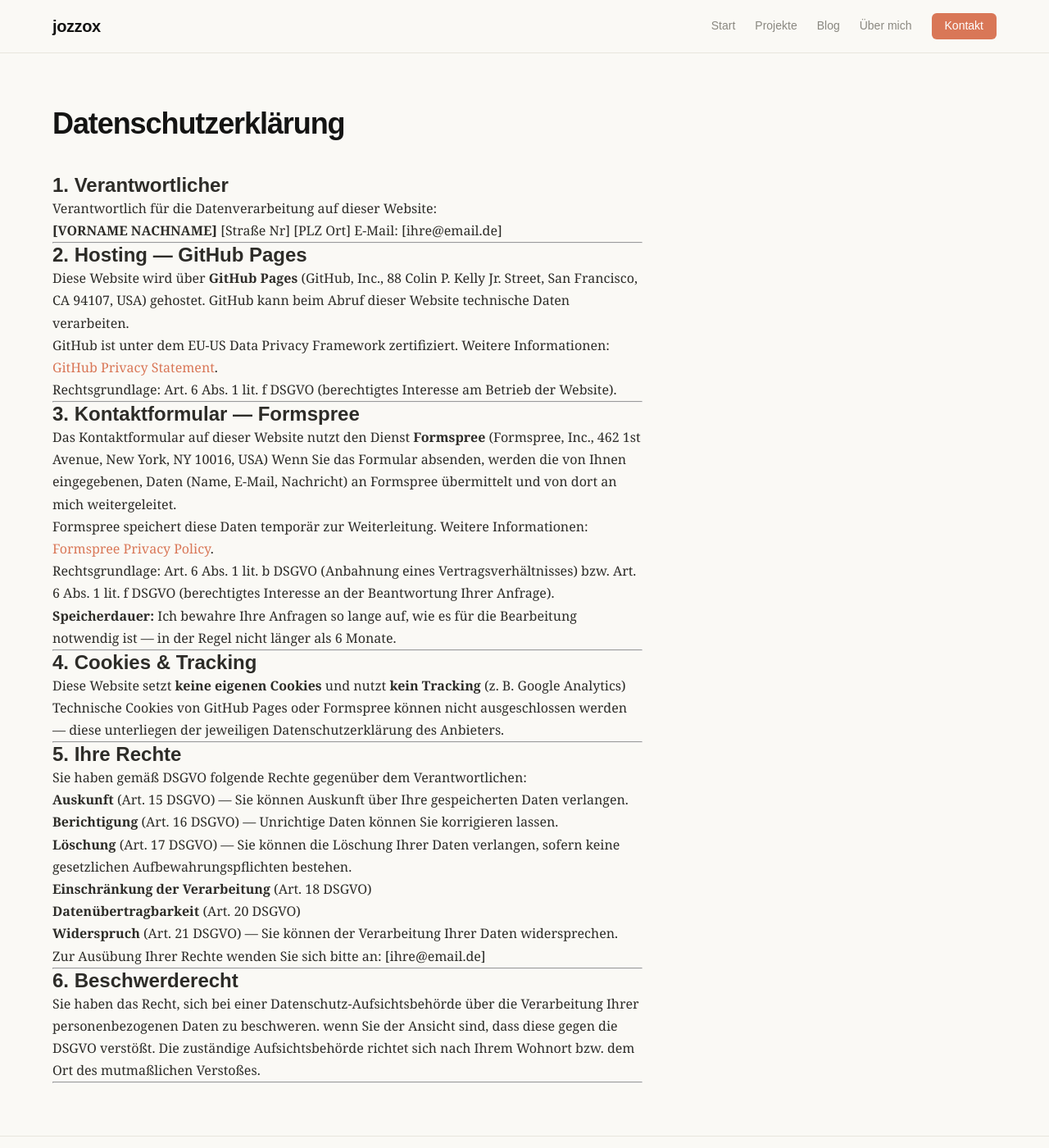
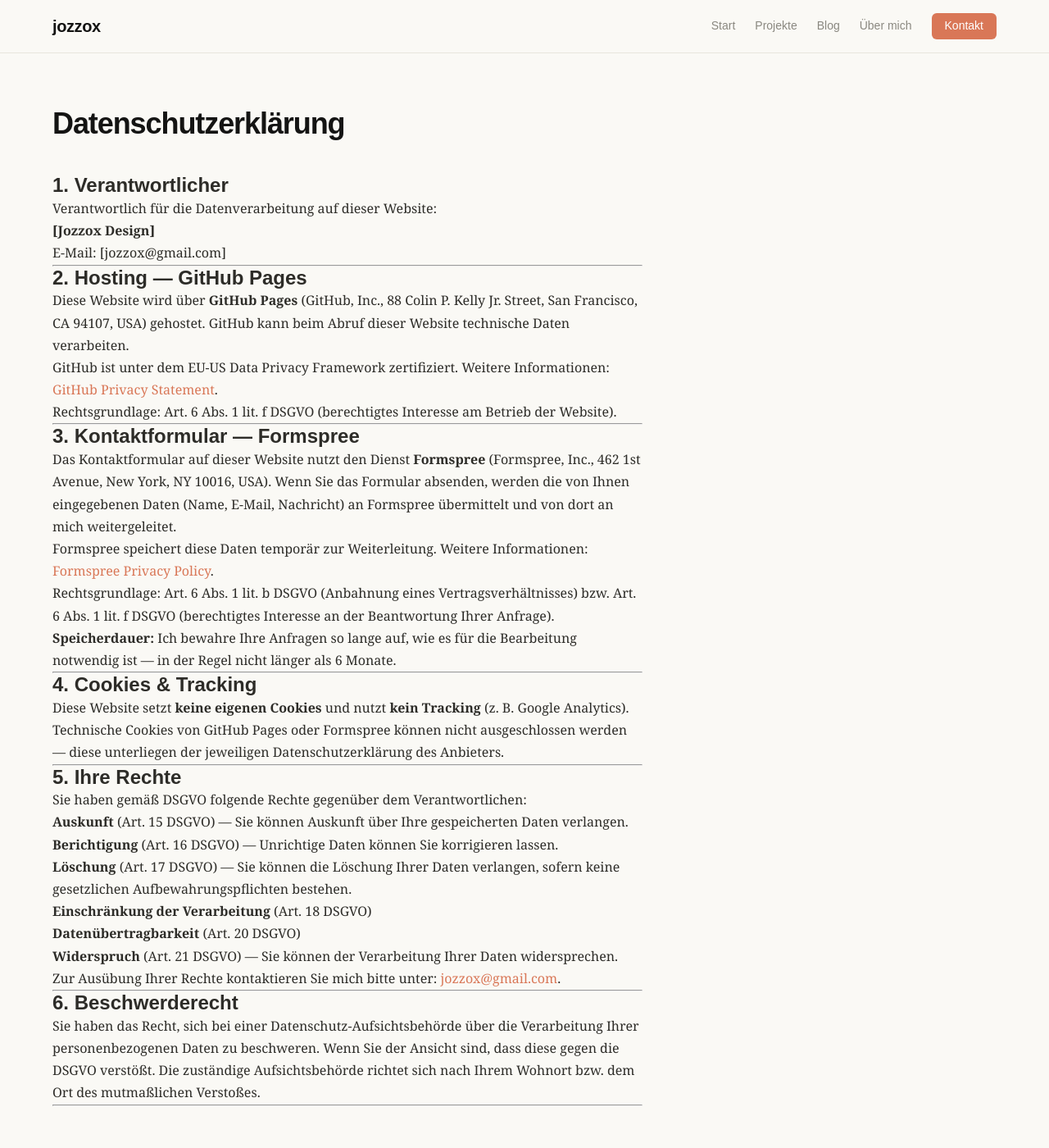
Before and after one commit to jozzox/jozzox.github.io, a Jekyll site: the page built from datenschutz.md, in a window 1280 px wide and 1400 px high. Shown: the whole window at 82% size. Built offline with Jekyll 4.4.1, drawn with Linux system fonts in a browser that asks for light colours.

```diff
--- a/datenschutz.md
+++ b/datenschutz.md
@@ -8,10 +8,9 @@ permalink: /datenschutz/
 
 Verantwortlich für die Datenverarbeitung auf dieser Website:
 
-**[VORNAME NACHNAME]**
-[Straße Nr]
-[PLZ Ort]
-E-Mail: [ihre@email.de]
+**[Jozzox Design]**
+
+E-Mail: [jozzox@gmail.com]
 
 ---
 
@@ -27,9 +26,8 @@ Rechtsgrundlage: Art. 6 Abs. 1 lit. f DSGVO (berechtigtes Interesse am Betrieb d
 
 ## 3. Kontaktformular — Formspree
 
-Das Kontaktformular auf dieser Website nutzt den Dienst **Formspree** (Formspree, Inc., 462 1st Avenue, New York, NY 10016, USA)
-Wenn Sie das Formular absenden, werden die von Ihnen eingegebenen,
-Daten (Name, E-Mail, Nachricht) an Formspree übermittelt und von dort an mich weitergeleitet.
+Das Kontaktformular auf dieser Website nutzt den Dienst **Formspree** (Formspree, Inc., 462 1st Avenue, New York, NY 10016, USA).
+Wenn Sie das Formular absenden, werden die von Ihnen eingegebenen Daten (Name, E-Mail, Nachricht) an Formspree übermittelt und von dort an mich weitergeleitet.
 
 Formspree speichert diese Daten temporär zur Weiterleitung. Weitere Informationen: [Formspree Privacy Policy](https://formspree.io/legal/privacy-policy/).
 
@@ -41,7 +39,7 @@ Rechtsgrundlage: Art. 6 Abs. 1 lit. b DSGVO (Anbahnung eines Vertragsverhältnis
 
 ## 4. Cookies & Tracking
 
-Diese Website setzt **keine eigenen Cookies** und nutzt **kein Tracking** (z. B. Google Analytics)
+Diese Website setzt **keine eigenen Cookies** und nutzt **kein Tracking** (z. B. Google Analytics).
 Technische Cookies von GitHub Pages oder Formspree können nicht ausgeschlossen werden — diese unterliegen der jeweiligen Datenschutzerklärung des Anbieters.
 
 ---
@@ -57,14 +55,14 @@ Sie haben gemäß DSGVO folgende Rechte gegenüber dem Verantwortlichen:
 - **Datenübertragbarkeit** (Art. 20 DSGVO)
 - **Widerspruch** (Art. 21 DSGVO) — Sie können der Verarbeitung Ihrer Daten widersprechen.
 
-Zur Ausübung Ihrer Rechte wenden Sie sich bitte an: [ihre@email.de]
+Zur Ausübung Ihrer Rechte kontaktieren Sie mich bitte unter: [jozzox@gmail.com](mailto:jozzox@gmail.com).
 
 ---
 
 ## 6. Beschwerderecht
 
 Sie haben das Recht, sich bei einer Datenschutz-Aufsichtsbehörde über die Verarbeitung Ihrer personenbezogenen Daten zu beschweren.
-wenn Sie der Ansicht sind, dass diese gegen die DSGVO verstößt.
+Wenn Sie der Ansicht sind, dass diese gegen die DSGVO verstößt.
 Die zuständige Aufsichtsbehörde richtet sich nach Ihrem Wohnort bzw. dem Ort des mutmaßlichen Verstoßes.
 
 ---
```
Also changed, not shown: impressum.md (+10 -15 lines).
